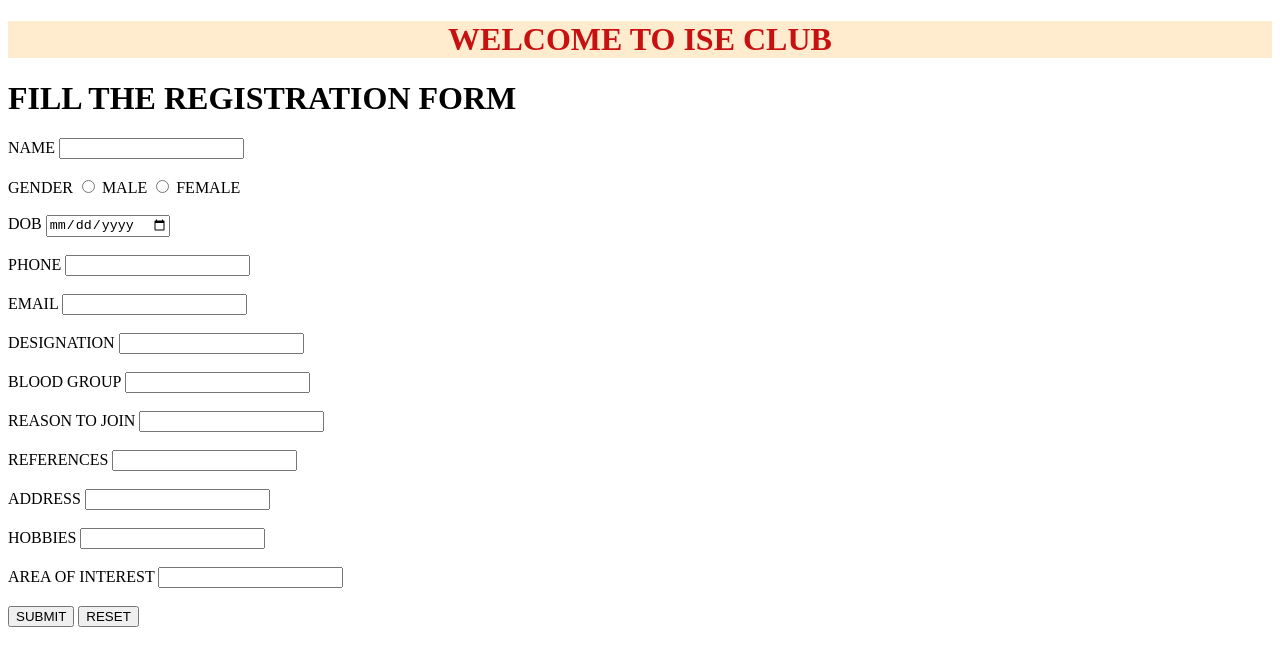
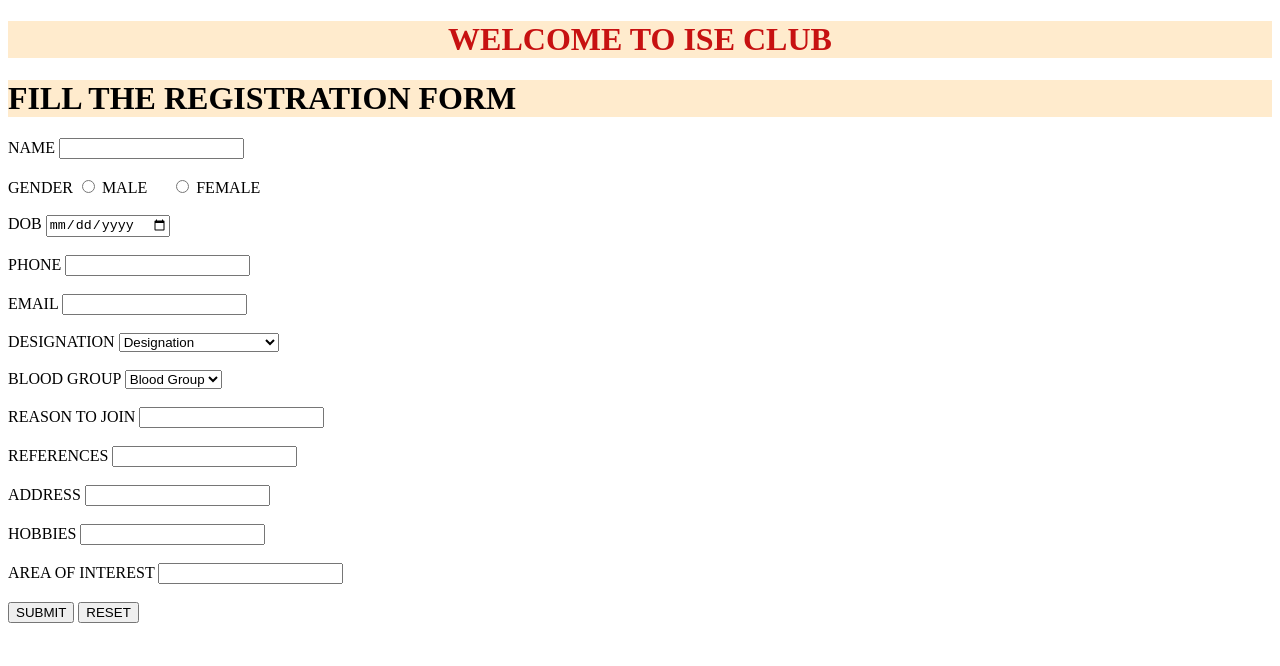
Before and after one commit to ullaas-m/WEBTECH179, a plain HTML site: page register.html in a window 1280 px wide. Drawn offline with Linux system fonts and the light colour scheme.

Commit message:
Update register.html

```diff
--- a/register.html
+++ b/register.html
@@ -7,19 +7,22 @@
     <title>Document</title>
 </head>
 <body>
+
     <div >
     </h1>
     <h1 style="color:rgb(199, 17, 17); background-color: blanchedalmond; text-align: center;"> WELCOME TO ISE CLUB</h1>
 
-        <h1 align="left">FILL THE REGISTRATION FORM</h2>
-        <label for="NAME">NAME     </label>
-        <input type="text"> <br> <br>
+    <h1 style="background-color: blanchedalmond;" align="left">FILL THE REGISTRATION FORM</h2>
+
+<label for="NAME">NAME</label>
+<input type="text"> <br> <br>
 
 <label for="GENDER">GENDER</label>
 <input type="radio">
-<label for="MALE">MALE</label>
+<label for="MALE">MALE</label> &emsp;
 <input type="radio">
-<label for="FEMALE">FEMALE</label> <br> <br>
+<label for="FEMALE">FEMALE</label>
+<br> <br>
 
 <label for="DOB">DOB</label>
 <input type="DATE">
@@ -34,12 +37,30 @@
 <br> <br>
 
 <label for="DESIGNATION">DESIGNATION</label>
-<input type="text">
+<select id="DESIGNATION" value="designation">
+    <option value="choose designation">Designation</option>
+    <option value="head of the department">head of the department</option>
+    <option value="professor">professor</option>
+    <option value="assitant professor">assitant professor</option>
+    <option value="associate professor">associate professor</option>
+    <option value="staff">staff</option>
+    <option value="student">student</option>
+</select>
 <br> <br>
 
 <label for="BLOOD GROUP">BLOOD GROUP</label>
-<input type="text">
-<br> <br>
+<select id="BLOOD GROUP" value="BLOOD GROUP">
+    <option value="Blood Group">Blood Group</option>
+    <option value="A+">A+</option>
+    <option value="A-">A-</option>
+    <option value="B+">B+</option>
+    <option value="B-">B-</option>
+    <option value="AB+">AB+</option>
+    <option value="AB-">AB-</option>
+    <option value="O+">O+</option>
+    <option value="O-">O-</option>
+</select>
+    <br> <br>
 
 <label for="REASON TO JOIN">REASON TO JOIN</label>
 <input type="text">
@@ -61,7 +82,7 @@
 <input type="text">
 <br> <br>
 
-<a href="index.html">
+<a href="thanks.html">
 <button>SUBMIT</button></a>
 <a href="register.html"></a>
 <button>RESET</button>
```
